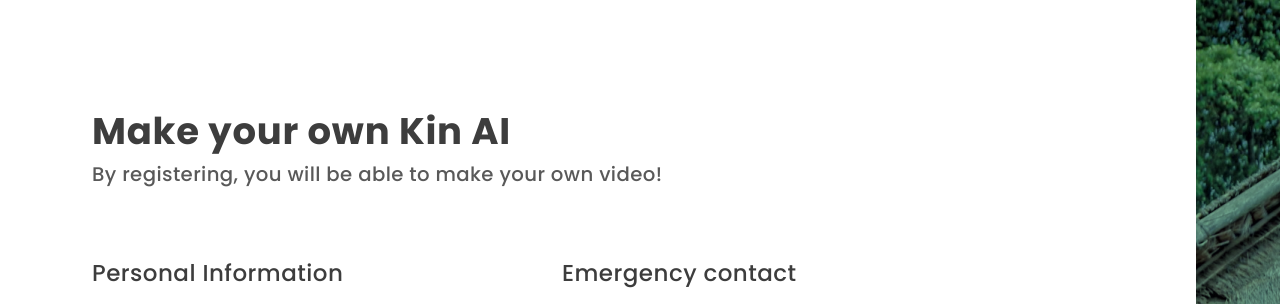
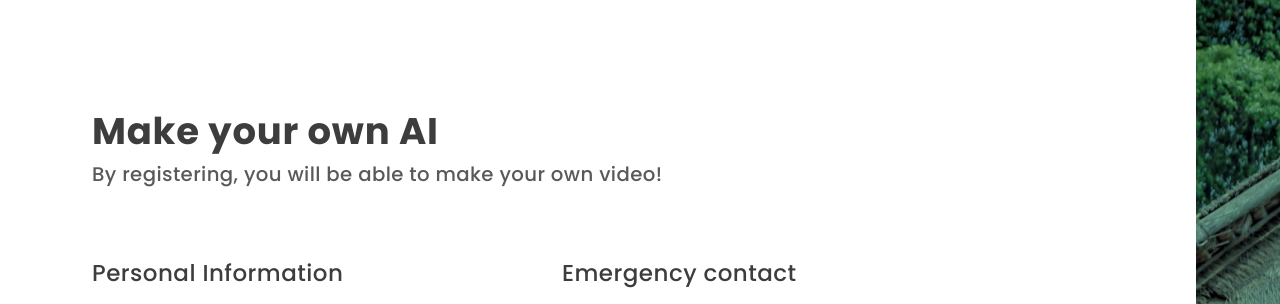
Before and after one commit to tong2984a/ai_lipsync, a Flask app: page / in a window 1280 px wide. Shown: the top 304 px of the page. Run offline with Flask 3, Linux system fonts and the light colour scheme.

Commit message:
rename Kin AI

```diff
--- a/templates/register.html
+++ b/templates/register.html
@@ -132,7 +132,7 @@
           <div class="submit">Submit</div>
         </button>
       </form>
-      <b class="make-your-own">Make your own Kin AI</b>
+      <b class="make-your-own">Make your own AI</b>
       <div class="by-registering-you">
         By registering, you will be able to make your own video!
       </div>
```
